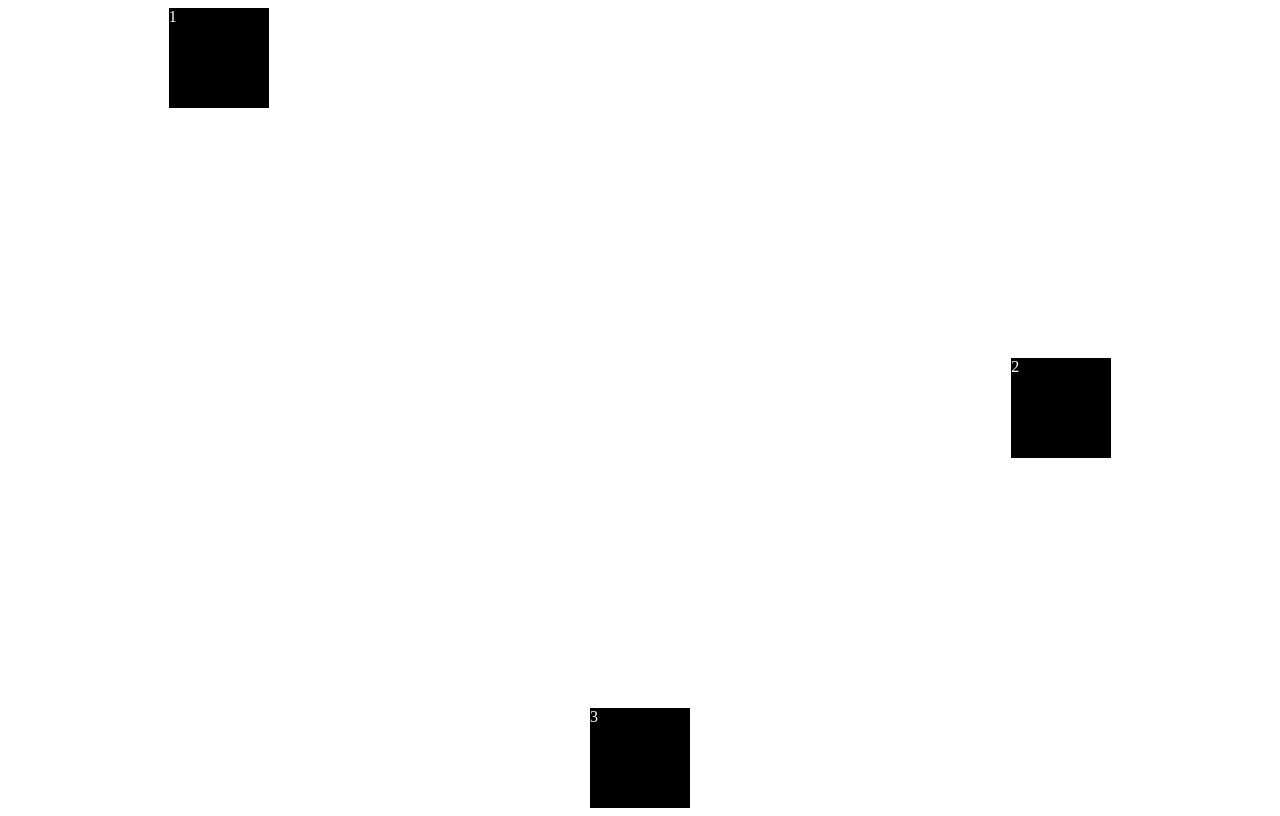
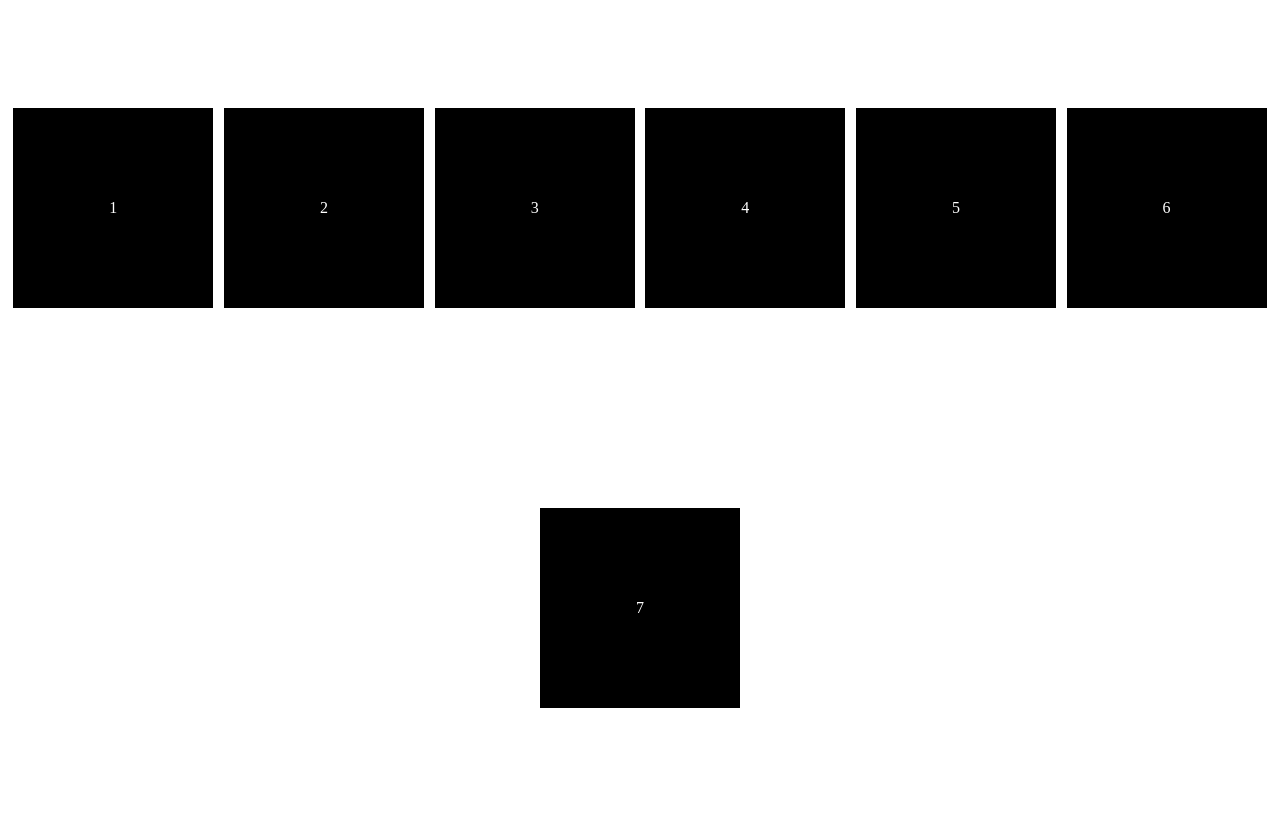
Before and after one commit to SeonghakIm/scss_class, a plain HTML site: page index.html in a window 1280 px wide. Drawn offline with Linux system fonts and the light colour scheme.

Commit message:
1.5 wrap, nowrap, reverse, align-content

```diff
--- a/index.html
+++ b/index.html
@@ -11,6 +11,10 @@
             <div class="child">1</div>
             <div class="child">2</div>
             <div class="child">3</div>
+            <div class="child">4</div>
+            <div class="child">5</div>
+            <div class="child">6</div>
+            <div class="child">7</div>
         </div>
   </body>
 </html>
--- a/styles.css
+++ b/styles.css
@@ -3,25 +3,16 @@
     /*main axis */
     justify-content: space-around;
     height: 100vh;
+    flex-wrap: wrap;
+    align-content:space-around;
 }
 
 .child{
-    width: 100px;
-    height: 100px;
+    width: 200px;
+    height: 200px;
     background-color: black;
     color:white;
-    align-self: auto;
+    display: flex;
+    justify-content: center;
+    align-items: center;
 }
-
-.child:nth-child(1){
-    order : 0;
-}
-
-.child:nth-child(2){
-    align-self: center;
-    order : 1;
-}
-
-.child:nth-child(3){
-    align-self: flex-end;
-}
```
Also changed, not shown: README.md.
